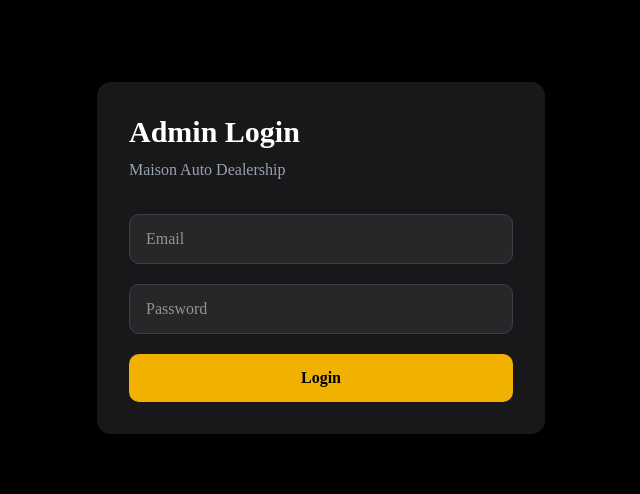
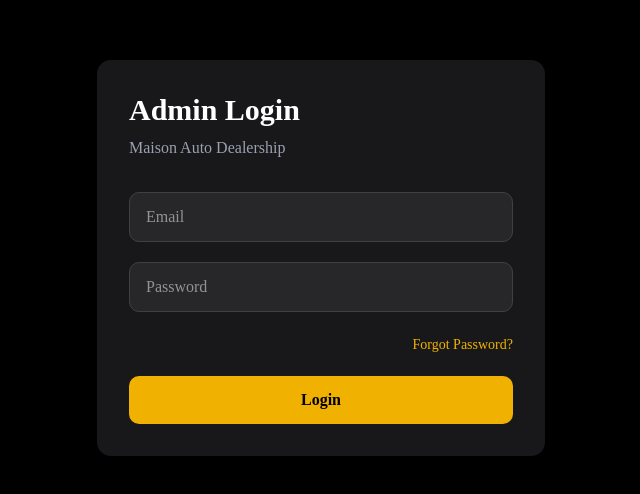
Before and after one commit to theolo4all/maison-auto-dealership, a Next.js app: page /admin/login in a window 1280 px wide. Shown: the part 142-636 px from the top of the page, without its empty margins (319-959 px from the left). Built offline with nearby package versions, Linux system fonts and the light colour scheme; no server answers.

Commit message:
Add admin password reset flow

```diff
--- a/src/app/admin/login/page.tsx
+++ b/src/app/admin/login/page.tsx
@@ -11,13 +11,17 @@
   const [password, setPassword] = useState("");
 
   const [loading, setLoading] = useState(false);
+  const [resetLoading, setResetLoading] = useState(false);
+
   const [error, setError] = useState("");
+  const [resetMessage, setResetMessage] = useState("");
 
   async function handleLogin(e: React.FormEvent) {
     e.preventDefault();
 
     setLoading(true);
     setError("");
+    setResetMessage("");
 
     const { error } = await supabase.auth.signInWithPassword({
       email,
@@ -33,6 +37,33 @@
 
     router.push("/admin/dashboard");
     router.refresh();
+  }
+
+  async function handleForgotPassword() {
+    setError("");
+    setResetMessage("");
+
+    if (!email) {
+      setError("Please enter your email address first.");
+      return;
+    }
+
+    setResetLoading(true);
+
+    const { error } = await supabase.auth.resetPasswordForEmail(email, {
+      redirectTo: "https://maisonauto.ca/admin/reset-password",
+    });
+
+    setResetLoading(false);
+
+    if (error) {
+      setError(error.message);
+      return;
+    }
+
+    setResetMessage(
+      "Password reset email sent. Please check your inbox."
+    );
   }
 
   return (
@@ -69,9 +100,28 @@
             required
           />
 
+          <div className="text-right">
+            <button
+              type="button"
+              onClick={handleForgotPassword}
+              disabled={resetLoading}
+              className="text-sm text-yellow-500 hover:text-yellow-400 disabled:opacity-50"
+            >
+              {resetLoading
+                ? "Sending reset email..."
+                : "Forgot Password?"}
+            </button>
+          </div>
+
           {error && (
             <p className="text-sm text-red-400">
               {error}
+            </p>
+          )}
+
+          {resetMessage && (
+            <p className="text-sm text-green-400">
+              {resetMessage}
             </p>
           )}
 
```
